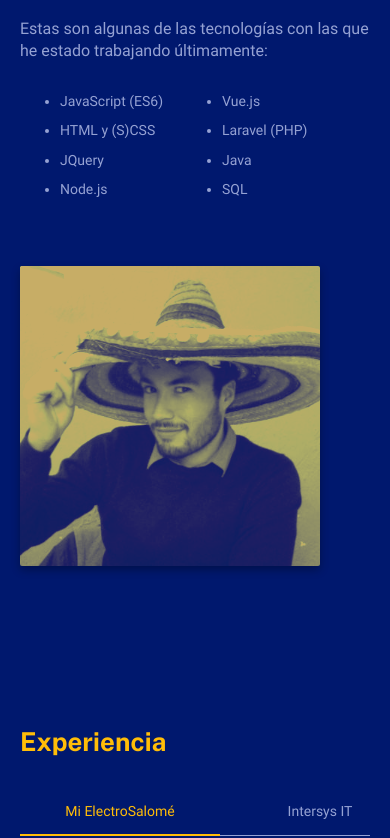
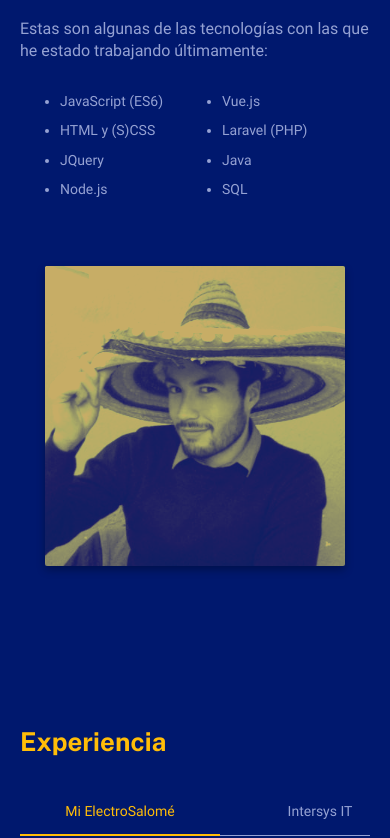
Before and after one commit to alexandreargm/portafolio, a Nuxt app: page / in a window 390 px wide. Shown: the part 1159-1997 px from the top of the page. Built offline with nearby package versions, Linux system fonts and the light colour scheme.

Commit message:
added scroll offset, centered photo for mobile portrait

```diff
--- a/components/AboutMe.vue
+++ b/components/AboutMe.vue
@@ -92,8 +92,12 @@
     max-width: 30rem;
     justify-content: center;
     margin-top: 4rem;
+    margin-left: auto;
+    margin-right: auto;
     @media screen and (min-width: $tablet-portrait) {
       justify-content: left;
+      margin-left: 0;
+      margin-right: 0;
       @include indent(1, var(--column-count), $tablet-portrait-rem);
     }
     @media screen and (min-width: $tablet-landscape) {
--- a/pages/index.vue
+++ b/pages/index.vue
@@ -61,11 +61,13 @@ export default {
       if (currentScrollPosition < 0) {
         return
       }
-      // Here we determine whether we need to show or hide the navbar
+      this.reducedHeader = currentScrollPosition > 0
+      // Stop executing this function if the difference between
+      // current scroll position and last scroll position is less than some offset
+      if (Math.abs(currentScrollPosition - this.lastScrollPosition) < 80) {
+        return
+      }
       this.showHeader = currentScrollPosition < this.lastScrollPosition
-      // Here we determine whether the navbar should be reduced
-      this.reducedHeader = currentScrollPosition > 0
-      // Set the current scroll position as the last scroll position
       this.lastScrollPosition = currentScrollPosition
     }
   }
```
